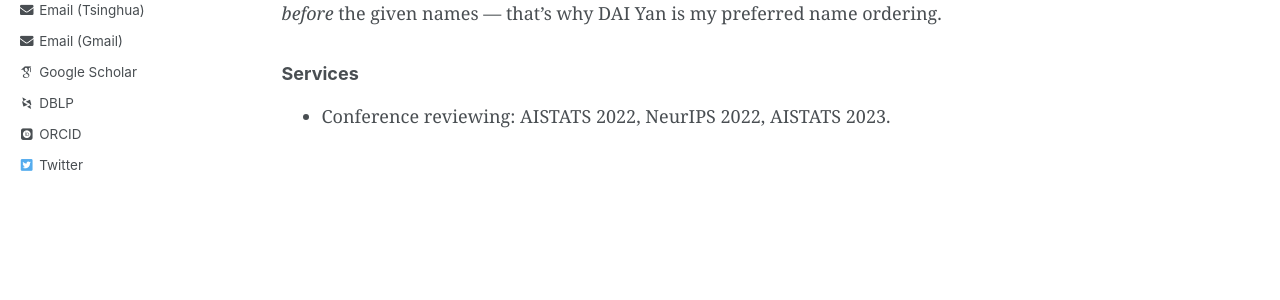
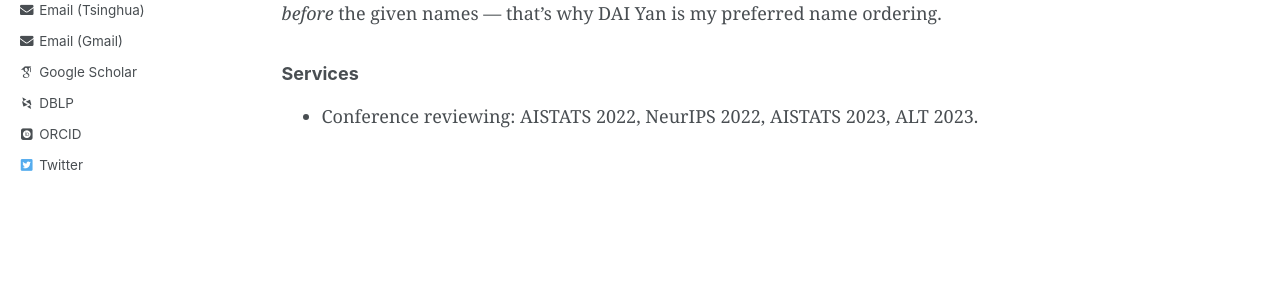
Before and after one commit to yandaichn/yandaichn.github.io, a Jekyll site: the page built from _pages/about.md, in a window 1280 px wide. Shown: the part 439-739 px from the top of the page. Built offline with Jekyll 4.4.1, drawn with Linux system fonts in a browser that asks for light colours; some web fonts are replaced.

Commit message:
Update about.md

```diff
--- a/_pages/about.md
+++ b/_pages/about.md
@@ -16,4 +16,4 @@ I am broadly interested in learning theory, especially in reinforcement learning
 Dai (戴) is my surname and Yan (言) is my given name. In Chinese, the surnames come *before* the given names --- that's why DAI Yan is my preferred name ordering.
 
 ### Services
-* Conference reviewing: AISTATS 2022, NeurIPS 2022, AISTATS 2023.
+* Conference reviewing: AISTATS 2022, NeurIPS 2022, AISTATS 2023, ALT 2023.
```
